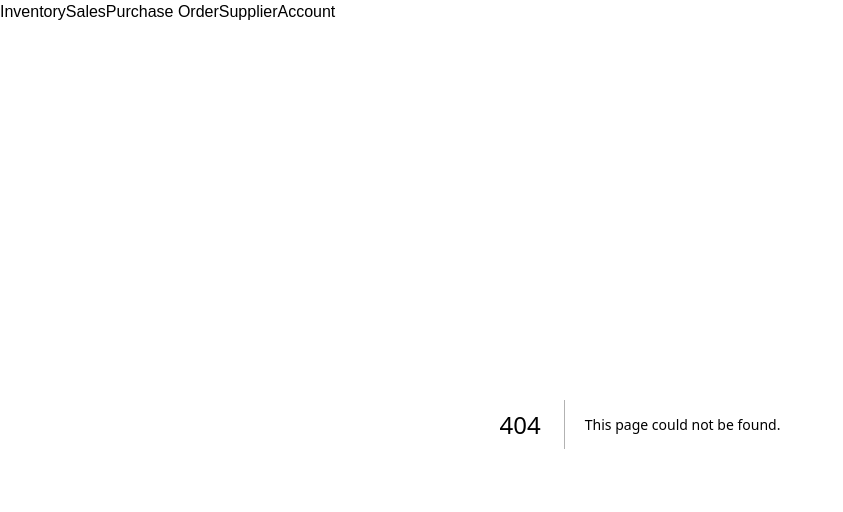
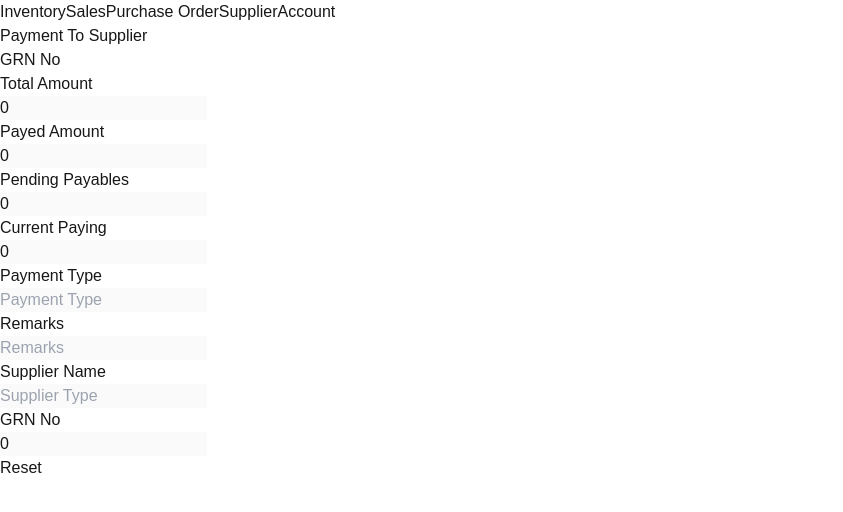
Before and after one commit to Hamzaali565/Inventory_IMS, a Next.js app: page /screens/Supplier/Payment in a window 1280 px wide. Before the commit this address had no page. Shown: the top 512 px of the page, without its empty margins (0-843 px from the left). Built offline with nearby package versions, Linux system fonts and the light colour scheme.

Commit message:
Supplier payment response is created

```diff
--- a/src/app/components/Header.jsx
+++ b/src/app/components/Header.jsx
@@ -63,7 +63,7 @@ const menuConfig = [
     trigger: "Supplier",
     items: [
       { label: "Add Supplier", route: "/screens/Supplier/Create-S" },
-      { label: "Payments" },
+      { label: "Payments To Supplier", route: "/screens/Supplier/Payment" },
       {
         label: "Reports",
         subItems: [
--- a/src/app/components/Modal.jsx
+++ b/src/app/components/Modal.jsx
@@ -50,6 +50,9 @@ const Modal = ({
         return;
       } else if (headerName === "Supliers Name") {
         get_po_incompleted();
+        return;
+      } else if (headerName === "Payment Supliers Name") {
+        false_payment();
         return;
       }
       console.log("effected");
@@ -227,6 +230,31 @@ const Modal = ({
     }
   };
 
+  const false_payment = async () => {
+    try {
+      const response = await fetch(`${url}/false-payment`, {
+        method: "GET",
+        credentials: "include",
+      });
+      if (!response.ok) {
+        throw new Error(response.statusText);
+      }
+      const category = await response.json();
+      const structuredData = category.data.data.map((items) => ({
+        ...items,
+        code: items.grn_no,
+        name: items.supplier_name,
+        status: items?.difference,
+      }));
+
+      setData(structuredData);
+      console.log(structuredData);
+
+      setCopyData(structuredData);
+    } catch (error) {
+      console.log("error", error);
+    }
+  };
   const filterNames = (input) => {
     const searchTerm = input.toLowerCase();
     if (input === "") {
--- /dev/null
+++ b/src/app/screens/Supplier/Payment/page.jsx
@@ -0,0 +1,147 @@
+"use client";
+import { Button } from "@/app/components/Button";
+import { Card } from "@/app/components/Card";
+import Heading from "@/app/components/Heading";
+import { LabInput } from "@/app/components/LabInput";
+import Modal from "@/app/components/Modal";
+import React, { useState } from "react";
+
+const PaymentToSupplier = () => {
+  const [data, setData] = useState(null);
+  const [paying, setPaying] = useState(0);
+  const [paymentType, setPaymentType] = useState("");
+  const [remarks, setRemarks] = useState("");
+  const [openPO, setOpenPO] = useState(false);
+
+  const handleOpenPO = (open) => {
+    setOpenPO(open);
+  };
+
+  const supplierPayment = async () => {
+    if (paying === 0) return alert("Please select a supplier to pay");
+    if (paymentType === "") return alert("Please select a payment type");
+    try {
+      let response = await fetch("/api/supplier-payment", {
+        method: "POST",
+        headers: {
+          "Content-Type": "application/json",
+        },
+        body: JSON.stringify({
+          payment_type: paymentType,
+          remarks: remarks,
+          paying: paying,
+          supplier_name: data?.supplier_name,
+          supplier_id: data?.supplier_id,
+          grn_no: data?.grn_no,
+        }),
+        credentials: "include",
+      });
+      response = (await response.json()).data.data;
+      console.log("response", response);
+    } catch (error) {
+      console.log("Supplier payment error", error);
+    }
+  };
+
+  const reset = () => {
+    setData(null);
+    setPaymentType("");
+    setPaying(0);
+    setRemarks("");
+  };
+
+  const onChangeInput = (value, key) => {
+    if (key === "paying") {
+      if (value > (data && data.payable - data?.payed) || value < 0) {
+        alert(
+          "Paying amount should not be greater than pending amount or less than zero !!!"
+        );
+        return;
+      } else {
+        setPaying(value);
+      }
+    }
+  };
+
+  return (
+    <div>
+      <Card className={"mt-2 p-2"}>
+        <Heading className={"text-2xl"} text={"Payment To Supplier"} />
+      </Card>
+
+      <Card>
+        <Button text={"GRN No"} onClick={(e) => setOpenPO(true)} />
+        <div className="grid grid-cols-2">
+          <LabInput
+            label={"Total Amount"}
+            placeholder={"Total Amount"}
+            disabled={true}
+            value={(data && data?.payable) || 0}
+          />
+          <LabInput
+            label={"Payed Amount"}
+            placeholder={"Payed Amount"}
+            disabled={true}
+            value={(data && data.payed) || 0}
+          />
+          <LabInput
+            label={"Pending Payables"}
+            placeholder={"Pending Payables"}
+            value={(data && data.payable - data.payed) || 0}
+            disabled={true}
+          />
+          <LabInput
+            label={"Current Paying"}
+            placeholder={"Current Paying"}
+            onChange={(e) => onChangeInput(+e.target.value, "paying")}
+            value={paying}
+            disabled={data ? false : true}
+            type={"number"}
+          />
+          <LabInput
+            label={"Payment Type"}
+            placeholder={"Payment Type"}
+            onChange={(e) => setPaymentType(e.target.value.toUpperCase())}
+            value={paymentType}
+            disabled={data ? false : true}
+          />
+          <LabInput
+            label={"Remarks"}
+            placeholder={"Remarks"}
+            onChange={(e) => setRemarks(e.target.value.toUpperCase())}
+            value={remarks}
+            disabled={data ? false : true}
+          />
+          <LabInput
+            label={"Supplier Name"}
+            placeholder={"Supplier Type"}
+            value={(data && data.supplier_name) || ""}
+            disabled={true}
+          />
+          <LabInput
+            label={"GRN No"}
+            placeholder={"GRN No"}
+            value={(data && data.grn_no) || 0}
+            disabled={true}
+          />
+        </div>
+        <div className="flex justify-center space-x-4 p-2">
+          {data && <Button text={"Save"} />}
+          <Button text={"Reset"} onClick={reset} />
+        </div>
+      </Card>
+
+      <Modal
+        isOpen={openPO}
+        onOpenChange={handleOpenPO}
+        headerCode="GRN No"
+        headerName="Payment Supliers Name"
+        headerStatus="Pending Amount"
+        placeholder="Search"
+        onClick={(data_recieve) => setData(data_recieve)}
+      />
+    </div>
+  );
+};
+
+export default PaymentToSupplier;
```
Also changed, not shown: src/app/screens/Supplier/Supplier-Led/page.jsx (+10 -4 lines).
